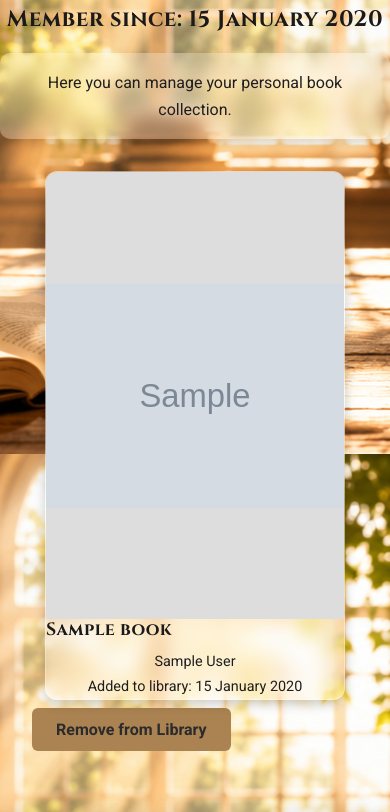
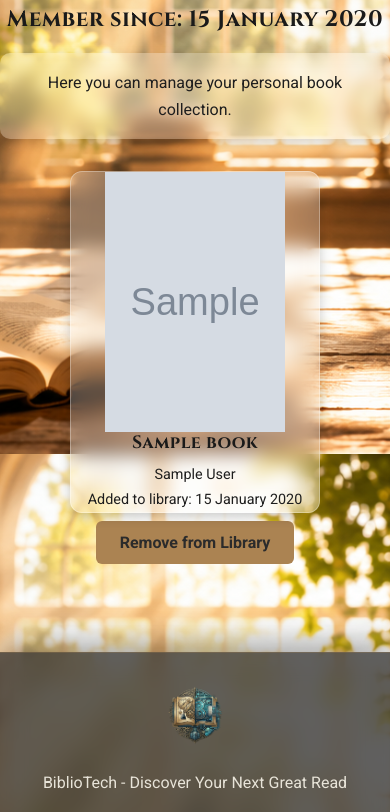
Before and after one commit to ColmN-Dev/BiblioTech, a Flask app: page /library in a window 390 px wide. Shown: the part 390-1202 px from the top of the page. Run offline with Flask 3, Linux system fonts and the light colour scheme; a user stored in the database is signed in; tables that the repository leaves empty hold one stand-in row (values such as "Sample post"); grey boxes marked "Sample" are stand-in pictures.

Commit message:
Improve library page UI and responsive card layout

```diff
--- a/app/static/css/style.css
+++ b/app/static/css/style.css
@@ -627,6 +627,23 @@ body.menu-open {
   padding: 0 1.5rem;
 }
 
+.library-grid {
+    grid-template-columns: repeat(auto-fit, minmax(220px, 280px));
+    justify-content: center;
+    gap: 2rem;
+}
+
+.library-grid a {
+    text-decoration: none;
+    color: inherit;
+}
+
+.book-card-wrapper {
+    display: flex;
+    flex-direction: column;
+    align-items: center;
+}
+
 .book-card {
 
     background:rgba(255,255,255,0.25);
@@ -642,6 +659,20 @@ body.menu-open {
         box-shadow 0.3s ease;
 }
 
+.library-grid .book-card {
+    display: flex;
+    flex-direction: column;
+    align-items: center;
+    text-align: center;
+    width: 250px;
+}
+
+.library-grid .book-card h3 {
+    width: 100%;
+    overflow-wrap: break-word;
+    text-align: center;
+}
+
 .book-card:hover {
     transform:translateY(-8px);
     box-shadow:
@@ -653,6 +684,12 @@ body.menu-open {
   aspect-ratio: 2 / 3;
   object-fit: contain;
   background-color: var(--border-color);
+}
+
+.library-grid .book-card img {
+    width: 180px;
+    height: 260px;
+    object-fit: cover;
 }
 
 .book-card-content {
--- a/app/templates/your_library.html
+++ b/app/templates/your_library.html
@@ -22,7 +22,8 @@
 <p class="highlighted-text">Here you can manage your personal book collection.</p>
 
 {% if books %}
-    <div class="results-grid">
+    <div class="results-grid library-grid">
+        <div class="book-card-wrapper">
         {% for entry in library_entries %}
         <a href="{{ url_for('routes.book_detail', book_id=entry.book.google_book_id) }}">
             <div class="book-card">
@@ -33,13 +34,15 @@
                 <p>{{ entry.book.authors if entry.book.authors else "Unknown Author" }}</p>
                 <p>Added to library: {{ entry.date_created.strftime("%d %B %Y") }}</p>
             </div>
-            <form action="{{ url_for('routes.remove_from_library', book_id=entry.book.google_book_id) }}" method="POST" class="remove-form">
-                <button type="submit">
-                    Remove from Library
-                </button>
-            </form>
         </a>
-        {% endfor %}
+
+        <form action="{{ url_for('routes.remove_from_library', book_id=entry.book.google_book_id) }}" method="POST" class="remove-form">
+            <button type="submit">
+                Remove from Library
+            </button>
+        </form>
+        </div>
+{% endfor %}
     </div>
 {% else %}
     <div class="empty-state">
```
Also changed, not shown: app/static/images/Your_Library.png.
